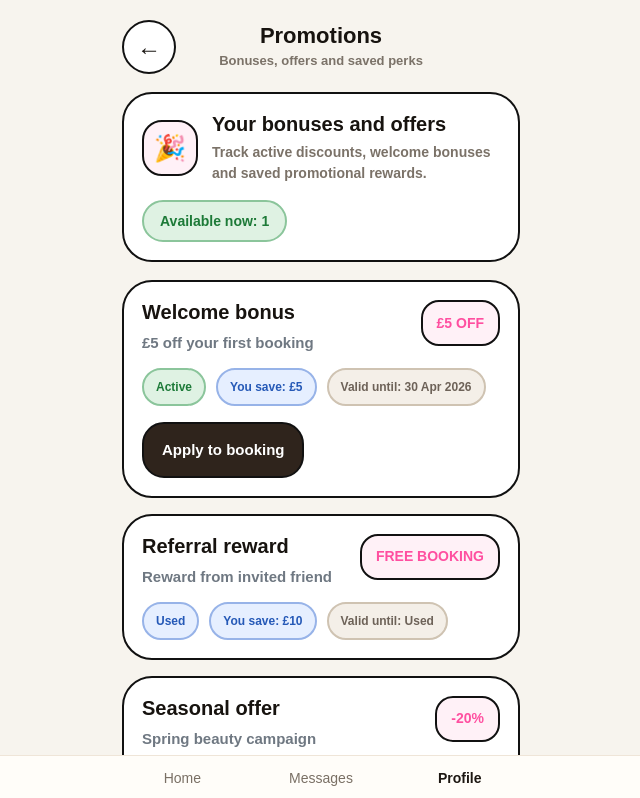
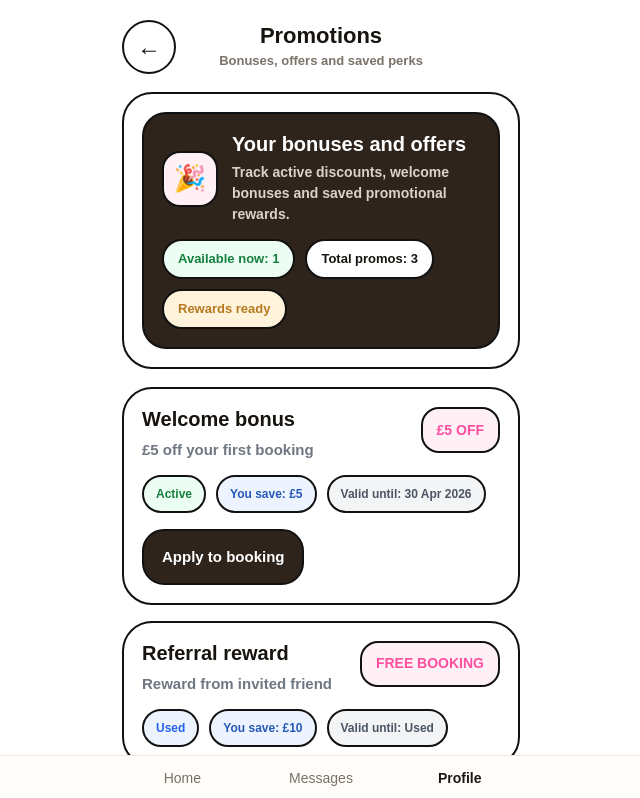
Before and after one commit to bellasalon4u-source/mapbookapp, a Next.js app: page /profile/promotions in a window 1280 px wide. Shown: the top 798 px of the page, without its empty margins (319-959 px from the left). Built offline with nearby package versions, Linux system fonts and the light colour scheme.

Commit message:
git add app/profile/promotions/page.tsx && git commit -m "Redesign promotions page with premium bordered white UI"

```diff
--- a/app/profile/promotions/page.tsx
+++ b/app/profile/promotions/page.tsx
@@ -3,7 +3,11 @@
 import { useEffect, useMemo, useState } from 'react';
 import { useRouter } from 'next/navigation';
 import BottomNav from '../../../components/common/BottomNav';
-import { getSavedLanguage, type AppLanguage } from '../../../services/i18n';
+import {
+  getSavedLanguage,
+  subscribeToLanguageChange,
+  type AppLanguage,
+} from '../../../services/i18n';
 
 const promotionsTexts = {
   EN: {
@@ -11,7 +15,7 @@ const promotionsTexts = {
     subtitle: 'Bonuses, offers and saved perks',
     heroTitle: 'Your bonuses and offers',
     heroSub: 'Track active discounts, welcome bonuses and saved promotional rewards.',
-    active: 'Active offers',
+    active: 'Active',
     used: 'Used',
     expired: 'Expired',
     availableNow: 'Available now',
@@ -27,13 +31,16 @@ const promotionsTexts = {
     referralBonus: 'Referral reward',
     seasonalOffer: 'Seasonal offer',
     back: 'Back',
+    overview: 'Overview',
+    rewardsReady: 'Rewards ready',
+    totalPromos: 'Total promos',
   },
   ES: {
     title: 'Promociones',
     subtitle: 'Bonos, ofertas y ventajas guardadas',
     heroTitle: 'Tus bonos y ofertas',
     heroSub: 'Sigue descuentos activos, bonos de bienvenida y recompensas promocionales.',
-    active: 'Ofertas activas',
+    active: 'Activas',
     used: 'Usadas',
     expired: 'Expiradas',
     availableNow: 'Disponible ahora',
@@ -49,6 +56,9 @@ const promotionsTexts = {
     referralBonus: 'Recompensa por referido',
     seasonalOffer: 'Oferta de temporada',
     back: 'Atrás',
+    overview: 'Resumen',
+    rewardsReady: 'Recompensas listas',
+    totalPromos: 'Total promos',
   },
   RU: {
     title: 'Промоакции',
@@ -71,6 +81,9 @@ const promotionsTexts = {
     referralBonus: 'Реферальный бонус',
     seasonalOffer: 'Сезонное предложение',
     back: 'Назад',
+    overview: 'Обзор',
+    rewardsReady: 'Бонусы готовы',
+    totalPromos: 'Всего промо',
   },
   CZ: {
     title: 'Promo akce',
@@ -93,13 +106,16 @@ const promotionsTexts = {
     referralBonus: 'Referral bonus',
     seasonalOffer: 'Sezónní nabídka',
     back: 'Zpět',
+    overview: 'Přehled',
+    rewardsReady: 'Bonusy připraveny',
+    totalPromos: 'Celkem promo',
   },
   DE: {
     title: 'Aktionen',
     subtitle: 'Boni, Angebote und gespeicherte Vorteile',
     heroTitle: 'Deine Boni und Angebote',
     heroSub: 'Verfolge aktive Rabatte, Welcome-Boni und gespeicherte Promo-Vorteile.',
-    active: 'Aktive Angebote',
+    active: 'Aktiv',
     used: 'Verwendet',
     expired: 'Abgelaufen',
     availableNow: 'Jetzt verfügbar',
@@ -115,6 +131,9 @@ const promotionsTexts = {
     referralBonus: 'Empfehlungsbonus',
     seasonalOffer: 'Saisonales Angebot',
     back: 'Zurück',
+    overview: 'Übersicht',
+    rewardsReady: 'Boni bereit',
+    totalPromos: 'Aktionen gesamt',
   },
   PL: {
     title: 'Promocje',
@@ -137,6 +156,9 @@ const promotionsTexts = {
     referralBonus: 'Bonus polecający',
     seasonalOffer: 'Oferta sezonowa',
     back: 'Wstecz',
+    overview: 'Przegląd',
+    rewardsReady: 'Bonusy gotowe',
+    totalPromos: 'Łącznie promo',
   },
 } as const;
 
@@ -183,24 +205,21 @@ const promoItems: PromotionItem[] = [
 function getStatusStyle(status: PromotionItem['status']) {
   if (status === 'active') {
     return {
-      bg: '#dff2e3',
-      color: '#1d7a38',
-      border: '#8bc59b',
+      bg: '#ecfdf3',
+      color: '#15803d',
     };
   }
 
   if (status === 'used') {
     return {
-      bg: '#e6efff',
-      color: '#2559b7',
-      border: '#97b3e8',
+      bg: '#eef4ff',
+      color: '#2563eb',
     };
   }
 
   return {
-    bg: '#f4efe8',
-    color: '#6d6258',
-    border: '#cfc3b2',
+    bg: '#f3f4f6',
+    color: '#4b5563',
   };
 }
 
@@ -210,11 +229,18 @@ export default function PromotionsPage() {
 
   useEffect(() => {
     const syncLanguage = () => setLanguage(getSavedLanguage());
+
     syncLanguage();
+
+    const unsubLanguage = subscribeToLanguageChange((nextLanguage) => {
+      setLanguage(nextLanguage);
+    });
+
     window.addEventListener('focus', syncLanguage);
 
     return () => {
       window.removeEventListener('focus', syncLanguage);
+      unsubLanguage();
     };
   }, []);
 
@@ -230,14 +256,16 @@ export default function PromotionsPage() {
   };
 
   const activeCount = promoItems.filter((item) => item.status === 'active').length;
+  const totalCount = promoItems.length;
 
   return (
     <main
       style={{
         minHeight: '100vh',
-        background: '#f7f4ee',
+        background: '#ffffff',
         color: '#17130f',
-        paddingBottom: 110,
+        paddingBottom: 120,
+        fontFamily: 'Arial, sans-serif',
       }}
     >
       <div style={{ maxWidth: 430, margin: '0 auto', padding: '20px 16px 110px' }}>
@@ -261,6 +289,7 @@ export default function PromotionsPage() {
               background: '#fff',
               fontSize: 24,
               fontWeight: 900,
+              color: '#17130f',
               cursor: 'pointer',
             }}
           >
@@ -306,6 +335,15 @@ export default function PromotionsPage() {
           >
             <div
               style={{
+                borderRadius: 24,
+                border: '2px solid #111111',
+                background: '#2f241c',
+                color: '#fff',
+                padding: 18,
+              }}
+            >
+              <div
+                style={{
                   display: 'grid',
                   gridTemplateColumns: '56px 1fr',
                   gap: 14,
@@ -316,13 +354,14 @@ export default function PromotionsPage() {
                   style={{
                     width: 56,
                     height: 56,
-                  borderRadius: 20,
+                    borderRadius: 18,
                     border: '2px solid #111111',
-                  background: '#fff1f7',
+                    background: '#fff0f6',
                     display: 'flex',
                     alignItems: 'center',
                     justifyContent: 'center',
                     fontSize: 26,
+                    color: '#ff4fa0',
                   }}
                 >
                   🎉
@@ -333,7 +372,7 @@ export default function PromotionsPage() {
                     style={{
                       fontSize: 20,
                       fontWeight: 900,
-                    color: '#17130f',
+                      color: '#ffffff',
                       lineHeight: 1.2,
                     }}
                   >
@@ -345,7 +384,7 @@ export default function PromotionsPage() {
                       marginTop: 6,
                       fontSize: 14,
                       lineHeight: 1.5,
-                    color: '#7b7268',
+                      color: '#ddd2c6',
                       fontWeight: 700,
                     }}
                   >
@@ -356,20 +395,63 @@ export default function PromotionsPage() {
 
               <div
                 style={{
-                marginTop: 16,
+                  marginTop: 14,
+                  display: 'flex',
+                  flexWrap: 'wrap',
+                  gap: 10,
+                }}
+              >
+                <div
+                  style={{
+                    minHeight: 40,
+                    padding: '0 14px',
+                    borderRadius: 999,
+                    border: '2px solid #111111',
+                    background: '#ecfdf3',
+                    color: '#15803d',
                     display: 'inline-flex',
                     alignItems: 'center',
-                minHeight: 42,
-                padding: '0 16px',
-                borderRadius: 999,
-                border: '2px solid #8bc59b',
-                background: '#dff2e3',
-                color: '#1d7a38',
-                fontSize: 14,
+                    fontSize: 13,
                     fontWeight: 900,
                   }}
                 >
                   {text.availableNow}: {activeCount}
+                </div>
+
+                <div
+                  style={{
+                    minHeight: 40,
+                    padding: '0 14px',
+                    borderRadius: 999,
+                    border: '2px solid #111111',
+                    background: '#fff',
+                    color: '#17130f',
+                    display: 'inline-flex',
+                    alignItems: 'center',
+                    fontSize: 13,
+                    fontWeight: 900,
+                  }}
+                >
+                  {text.totalPromos}: {totalCount}
+                </div>
+
+                <div
+                  style={{
+                    minHeight: 40,
+                    padding: '0 14px',
+                    borderRadius: 999,
+                    border: '2px solid #111111',
+                    background: '#fff4db',
+                    color: '#b7791f',
+                    display: 'inline-flex',
+                    alignItems: 'center',
+                    fontSize: 13,
+                    fontWeight: 900,
+                  }}
+                >
+                  {text.rewardsReady}
+                </div>
+              </div>
             </div>
           </div>
         </section>
@@ -453,7 +535,7 @@ export default function PromotionsPage() {
                           padding: '0 14px',
                           borderRadius: 18,
                           border: '2px solid #111111',
-                          background: '#fff1f7',
+                          background: '#fff0f6',
                           color: '#ff4fa0',
                           display: 'inline-flex',
                           alignItems: 'center',
@@ -481,7 +563,7 @@ export default function PromotionsPage() {
                           padding: '8px 12px',
                           fontSize: 12,
                           fontWeight: 900,
-                          border: `2px solid ${statusStyle.border}`,
+                          border: '2px solid #111111',
                           background: statusStyle.bg,
                           color: statusStyle.color,
                         }}
@@ -493,8 +575,8 @@ export default function PromotionsPage() {
                         style={{
                           borderRadius: 999,
                           padding: '8px 12px',
-                          border: '2px solid #97b3e8',
-                          background: '#e6efff',
+                          border: '2px solid #111111',
+                          background: '#eef4ff',
                           color: '#2559b7',
                           fontSize: 12,
                           fontWeight: 900,
@@ -507,9 +589,9 @@ export default function PromotionsPage() {
                         style={{
                           borderRadius: 999,
                           padding: '8px 12px',
-                          border: '2px solid #cfc3b2',
-                          background: '#f4efe8',
-                          color: '#6d6258',
+                          border: '2px solid #111111',
+                          background: '#f3f4f6',
+                          color: '#4b5563',
                           fontSize: 12,
                           fontWeight: 900,
                         }}
```
Lines whose indentation alone changed are shown as unchanged.
